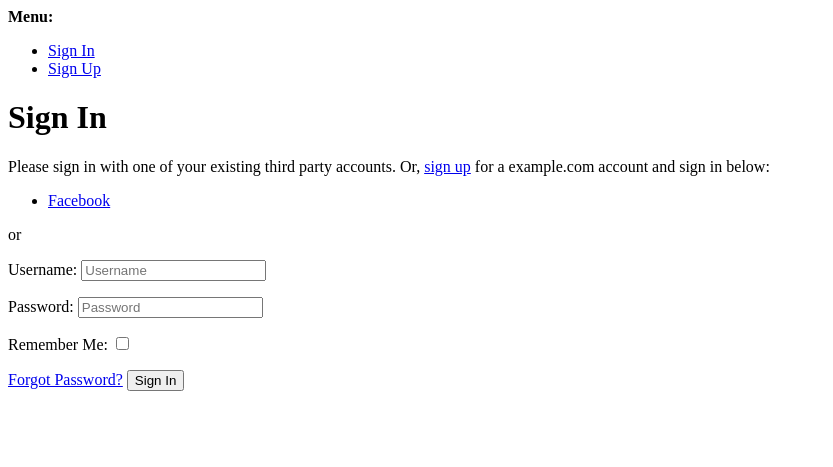
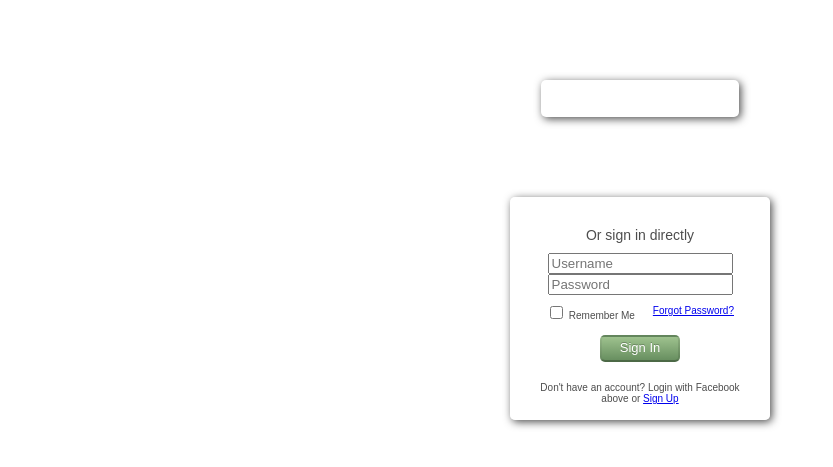
Before and after one commit to franekp/PlanIt, a Django app: page /accounts/login/ in a window 1280 px wide. Shown: the top 467 px of the page, without its empty margins (0-833 px from the left). Run offline with Django 3.2, Linux system fonts and the light colour scheme; style sheets or scripts are compiled from the project's sources; some libraries are stand-ins or nearby versions.

Commit message:
Style again

```diff
--- a/src/frontend/sass/style.sass
+++ b/src/frontend/sass/style.sass
@@ -37,6 +37,7 @@ h1
     background-color: white
     color: black
     border: 2px solid #008CBA
+    width: 99%
     &.hovering
       background-color: #008CBA
       color: white
@@ -165,3 +166,85 @@ h1
   text-align: center
   font-weight: normal
   color: #AC0606
+
+
+
+.btn
+  color: #fff
+  font-size: 13px
+  text-shadow: 0 -1px 0 rgba(0,0,0,0.25)
+  background-color: rgb(102, 140, 94)
+  background-image: -moz-linear-gradient(top, rgb(158, 194, 142), rgb(104, 143, 96))
+  background-image: -webkit-gradient(linear,0 0,0 100%,from(#9ec28e),to(#688f60))
+  background-image: -webkit-linear-gradient(top, #9ec28e, #688f60)
+  background-image: -o-linear-gradient(top, #9ec28e, #688f60)
+  background-image: linear-gradient(to bottom, #9ec28e, #688f60)
+  background-repeat: repeat-x
+  border-color: #5f8657
+  border-color: rgba(0,0,0,0.1) rgba(0,0,0,0.1) rgba(0,0,0,0.25)
+  border-width: 2px
+  border-radius: 5px
+  margin-top: 5px
+  padding: 3px 18px 5px 18px
+  &.hover
+   box-shadow: 1px 1px 9px rgba(0,0,0,.7)
+  &.active
+    box-shadow: 1px 1px 9px rgba(0,0,0,.7)
+
+ul.errorlist
+  margin: 0
+  padding: 0
+
+ul.errorlist li
+  display: inline
+  color: red
+  font-size: 12px
+
+.pull-right
+  float:right
+
+.inset
+  margin-bottom: 10px
+
+.header
+  margin-bottom: 10px
+
+.remember-forgot-section
+  width: 94%
+  text-align: left
+  margin: 8px auto
+  font-size: 10px
+
+.forgot
+  float: right
+  margin-top: 2px
+
+.footnote
+  position: relative
+  top: 14px
+  margin-top: 6px
+  font-size: 10px
+
+.login_body
+  color: #4d4d4d
+  font-family: 'Arial',serif
+  font-size:  14px
+
+.fb
+  box-shadow: 2px 2px 8px rgba(0,0,0,.7)
+  border-radius: 5px
+  width: 198px
+  height: 37px
+  margin: 80px auto
+  overflow: hidden
+
+.inset
+  width: 200px
+  padding: 30px
+  background: rgba(255,255,255,.65)
+  box-shadow: 2px 2px 8px rgba(0,0,0,.7)
+  border-radius: 5px
+  margin-left: auto
+  margin-right: auto
+  margin-top: 40px
+  text-align: center
--- a/src/web/PlanIt/templates/account/base.html
+++ b/src/web/PlanIt/templates/account/base.html
@@ -4,8 +4,9 @@
     <title>{% block head_title %}{% endblock %}</title>
     {% block extra_head %}
     {% endblock %}
+    <link rel="stylesheet" type="text/css" href="/app/css/style.css"/>
 </head>
-  <body>
+<body class="login_body">
 {% block body %}
 
     {% if messages %}
@@ -18,19 +19,6 @@
             </ul>
         </div>
     {% endif %}
-
-    <div>
-      <strong>Menu:</strong>
-      <ul>
-	{% if user.is_authenticated %}
-	<li><a href="{% url 'account_email' %}">Change E-mail</a></li>
-	<li><a href="{% url 'account_logout' %}">Sign Out</a></li>
-	{% else %}
-	<li><a href="{% url 'account_login' %}">Sign In</a></li>
-	<li><a href="{% url 'account_signup' %}">Sign Up</a></li>
-	{% endif %}
-      </ul>
-    </div>
     {% block content %}
     {% endblock %}
 {% endblock %}
--- a/src/web/PlanIt/templates/account/login.html
+++ b/src/web/PlanIt/templates/account/login.html
@@ -1,46 +1,34 @@
 {% extends "account/base.html" %}
 
 {% load i18n %}
-{% load account socialaccount %}
+{% load account %}
 
 {% block head_title %}{% trans "Sign In" %}{% endblock %}
 
 {% block content %}
-
-<h1>{% trans "Sign In" %}</h1>
-
-{% get_providers as socialaccount_providers %}
-
-{% if socialaccount_providers %}
-<p>{% blocktrans with site.name as site_name %}Please sign in with one
-of your existing third party accounts. Or, <a href="{{ signup_url }}">sign up</a>
-for a {{ site_name }} account and sign in below:{% endblocktrans %}</p>
-
-<div class="socialaccount_ballot">
-
-  <ul class="socialaccount_providers">
-    {% include "socialaccount/snippets/provider_list.html" with process="login" %}
-  </ul>
-
-  <div class="login-or">{% trans 'or' %}</div>
-
-</div>
-
+    <a href="/accounts/facebook/login/"><div class="fb"></div></a>
     {% include "socialaccount/snippets/login_extra.html" %}
-
-{% else %}
-<p>{% blocktrans %}If you have not created an account yet, then please
-<a href="{{ signup_url }}">sign up</a> first.{% endblocktrans %}</p>
-{% endif %}
-
+    <div class="inset">
+        <div class="header">Or sign in directly</div>
         <form class="login" method="POST" action="{% url 'account_login' %}">
           {% csrf_token %}
-  {{ form.as_p }}
+            {{ form.non_field_errors }}
+            <input id="id_login" class="login-input" maxlength="30" name="login" placeholder="Username" type="text" />{{ form.login.errors }}<br>
+            <input id="id_password"  class="login-input" name="password" placeholder="Password" type="password" />{{ form.password.errors }}<br>
+            <div class="remember-forgot-section">
+                <input id="id_remember" name="remember" type="checkbox" />
+                <label for="id_remember">Remember Me</label>
+                <a class="forgot" href="{% url 'account_reset_password' %}">{% trans "Forgot Password?" %}</a>
+            </div>
           {% if redirect_field_value %}
           <input type="hidden" name="{{ redirect_field_name }}" value="{{ redirect_field_value }}" />
           {% endif %}
-  <a class="button secondaryAction" href="{% url 'account_reset_password' %}">{% trans "Forgot Password?" %}</a>
-  <button class="primaryAction" type="submit">{% trans "Sign In" %}</button>
+
+          <button class="btn" type="submit">{% trans "Sign In" %}</button>
         </form>
 
+        <div class="footnote">
+            Don't have an account? Login with Facebook above or <a href="{% url 'account_signup' %}">Sign Up</a>
+        </div>
+    </div>
 {% endblock %}
--- a/src/web/PlanIt/templates/account/logout.html
+++ b/src/web/PlanIt/templates/account/logout.html
@@ -12,7 +12,7 @@
 <form method="post" action="{% url 'account_logout' %}">
   {% csrf_token %}
   {% if redirect_field_value %}
-  <input type="hidden" name="{{ redirect_field_name }}" value="{{ redirect_field_value }}"/>
+  <input type="hidden" name="{{redirect_field_name}}" value="{{redirect_field_value}}"/>
   {% endif %}
   <button type="submit">{% trans 'Sign Out' %}</button>
 </form>
--- a/src/web/PlanIt/templates/manage.html
+++ b/src/web/PlanIt/templates/manage.html
@@ -8,7 +8,6 @@
 		<ul id="profile">
 			<li class="lista"><a href="../accounts/password/change/" class="link">Change password</a></li>
 			<li class="lista"><a href="../accounts/email/" class="link">Change email</a></li>
-			<li class="lista"><a href="../accounts/social/connections/" class="link">Manage accounts</a></li>
 		</ul>
 	</body>
 </html>
```
Also changed, not shown: src/web/PlanIt/templates/account/signup.html (+15 -6 lines). Lines whose indentation alone changed are shown as unchanged.
